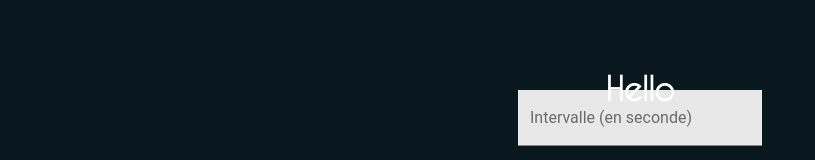
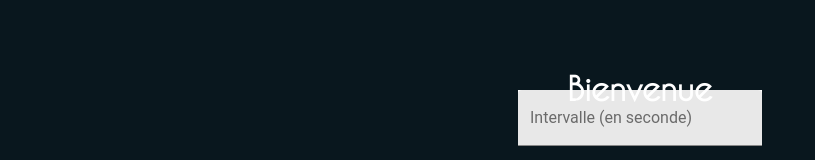
Before and after one commit to tchikl-h/Murmure-asmr, a React app: page / in a window 1280 px wide. Shown: the part 333-493 px from the top of the page, without its empty margins (0-815 px from the left). Built offline with nearby package versions, Linux system fonts and the light colour scheme; no server answers.

Commit message:
bienvenue

```diff
--- a/src/Word.tsx
+++ b/src/Word.tsx
@@ -35,7 +35,7 @@ export default class Word extends React.Component<{}, {word: string, timing: num
   constructor(props) {
     super(props);
     this.state = {
-      word: "Hello",
+      word: "Bienvenue",
       timing: 4,
     };
     this.handleTiming = this.handleTiming.bind(this);
@@ -45,7 +45,7 @@ export default class Word extends React.Component<{}, {word: string, timing: num
     return new Promise((resolve, reject) => {
       setTimeout(() => {
         console.log(this.state.timing);
-        fetch("http://localhost:5001/api/v1/random-word")
+        fetch("https://murmure-asmr-api.herokuapp.com/api/v1/random-word")
         .then(res => res.json())
         .then(res => {
           this.setState({word: res.word});
```
